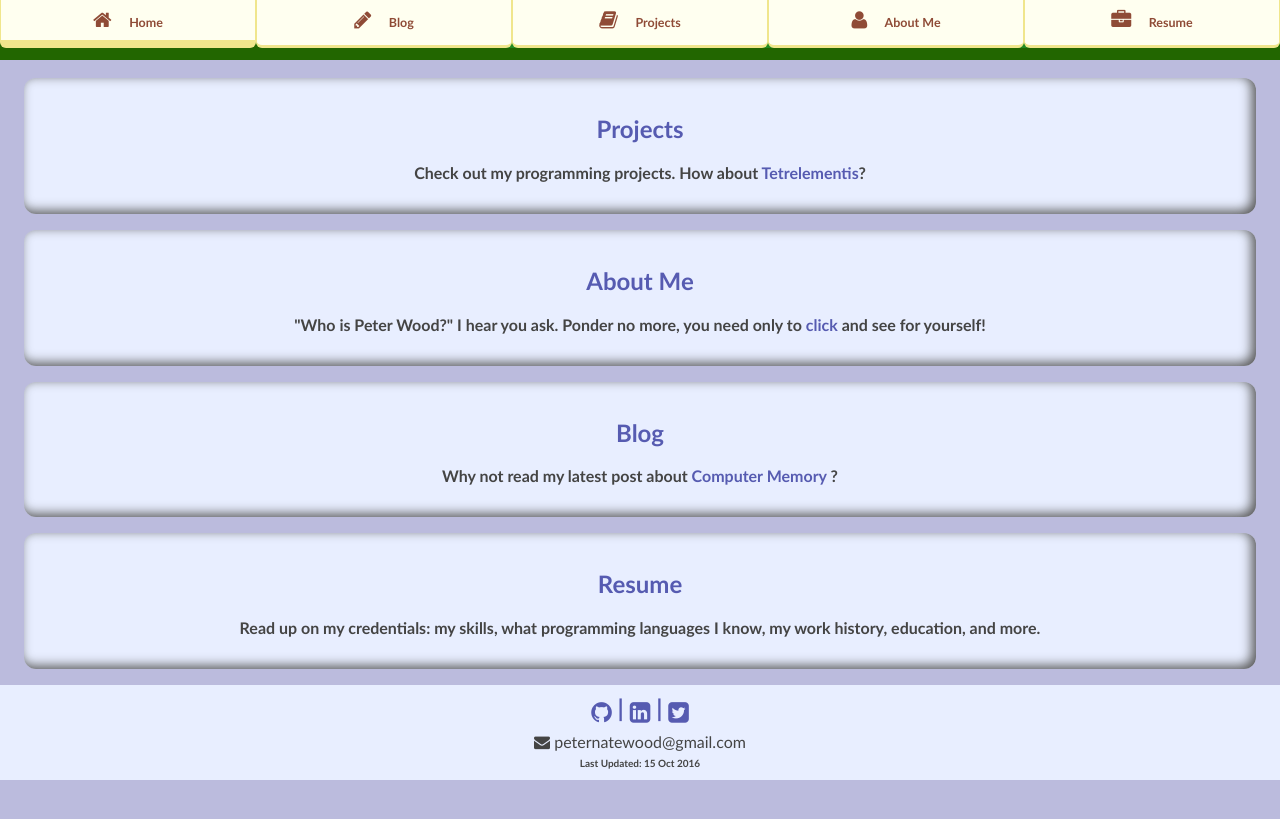
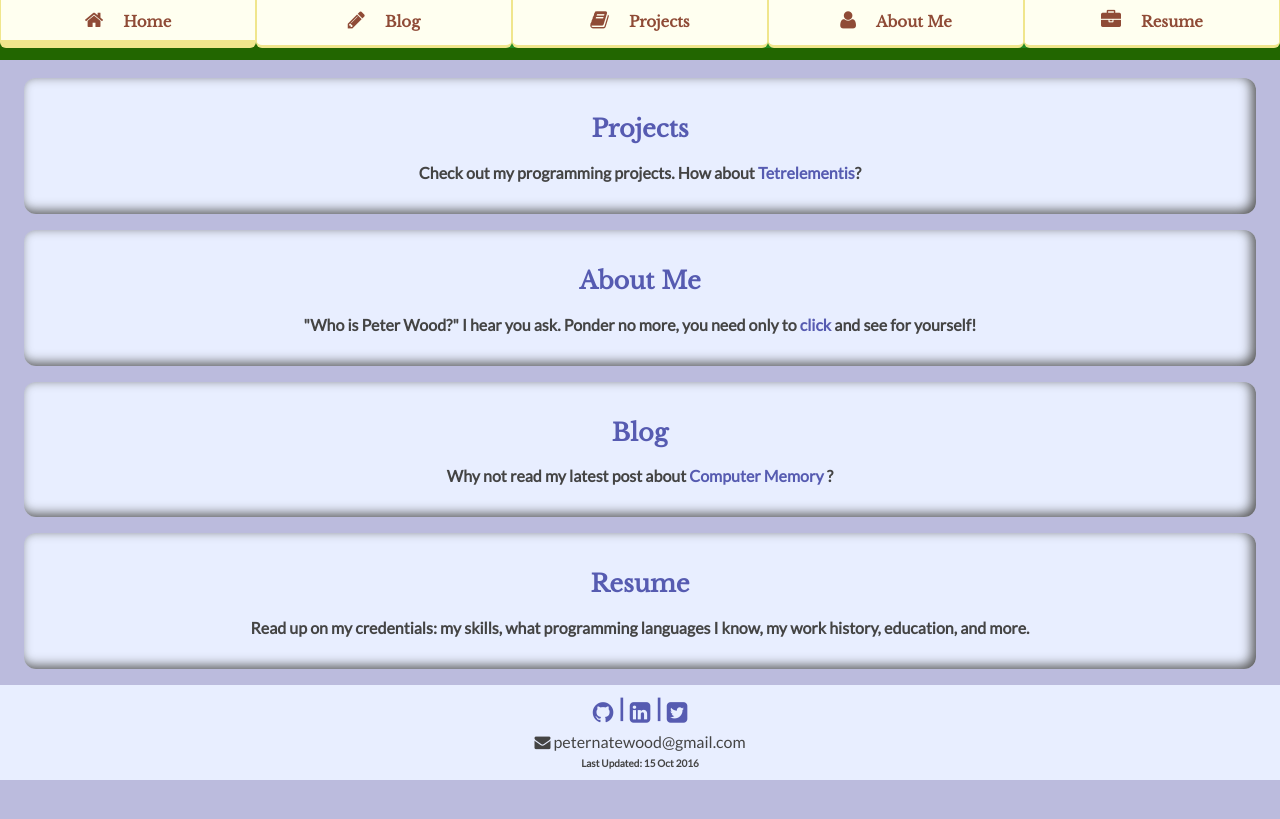
Before and after one commit to peternatewood/RoyTuesday.github.io, a Jekyll site: the page built from index.html, in a window 1280 px wide. Shown: the top 819 px of the page. Built offline with Jekyll 4.4.1, drawn with Linux system fonts in a browser that asks for light colours.

Commit message:
Update default site fonts

```diff
--- a/_sass/default.scss
+++ b/_sass/default.scss
@@ -1,6 +1,6 @@
 $background_color: #BBD;
-$ivory: ivory;
-$dark_ivory: khaki;
+$ivory: #FFFFF0;
+$dark_ivory: #F0E68C;
 $light_blue: #E8EEFF;
 $link_blue: #565BB1;
 $link_hover_blue: #868BF1;
@@ -9,15 +9,18 @@ $medium_green: #260;
 $dark_green: #204926;
 $brown: #8F4B36;
 
-$trebuchet: 'Trebuchet MS', trebuchet, sans-serif;
+$lato: 'Lato', helvetica, sans-serif;
+$baskerville: 'Libre Baskerville', Georgia, serif;
 $resume_height: 1400px;
 
 @import 'custom-mixins';
 
 body {
   background-color: $background_color;
+  border: none;
+  outline: none;
   color: #444;
-  font-family: 'Trebuchet MS', trebuchet, sans-serif;
+  font-family: $lato;
   margin: 0;
   width: 100%;
 
@@ -36,9 +39,9 @@ body {
 
     nav {
       background-color: transparent;
+      position: relative;
       margin: 0;
       padding: 0;
-      position: relative;
 
       div {
         background-color: transparent;
@@ -66,7 +69,7 @@ body {
         }
         &#sandwich-menu {
           background-color: transparent;
-          width: 7em;
+          width: 132px;
           position: absolute;
           right: 0;
           top: 0;
@@ -122,7 +125,7 @@ body {
 
           .nav-name {
             font: {
-              family: $trebuchet;
+              family: $lato;
               weight: bold;
               size: 0.625em;
             }
@@ -153,6 +156,10 @@ body {
     padding: 0 24px;
     position: relative;
     z-index: 0;
+
+    h1, h2, h3, {
+      font-family: $baskerville;
+    }
 
     li {
       background-color: $light_blue;
@@ -368,7 +375,7 @@ body {
   }
 }
 
-@media (min-width: 600px) {
+@media screen and (min-width: 600px) {
   body {
     header {
       padding: 0 0 12px 0;
@@ -435,7 +442,7 @@ body {
 
             .nav-name {
               font: {
-                family: $trebuchet;
+                family: $baskerville;
                 weight: bold;
                 size: 0.625em;
               }
@@ -459,6 +466,12 @@ body {
         }
       }
     }
+  }
+}
+
+@media screen and (min-width: 800px) {
+  body header nav div a.nav-link .nav-name {
+    font-size: 0.75em;
   }
 }
 
```
